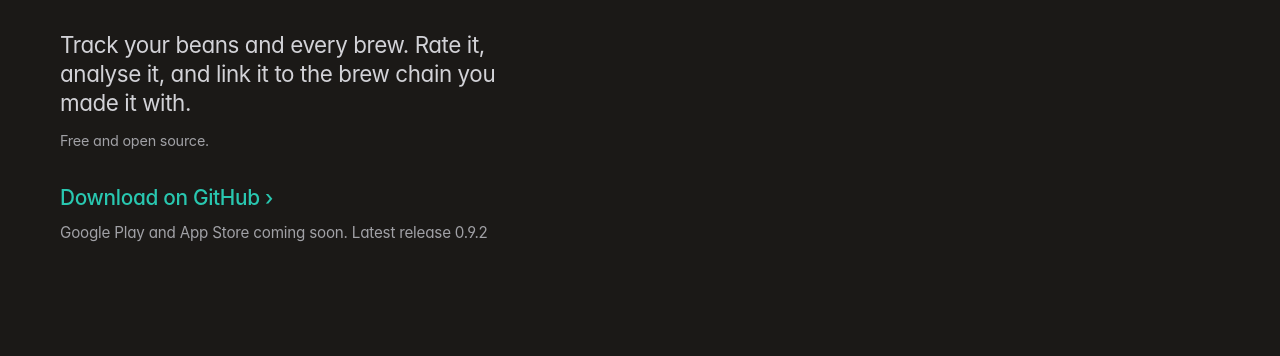
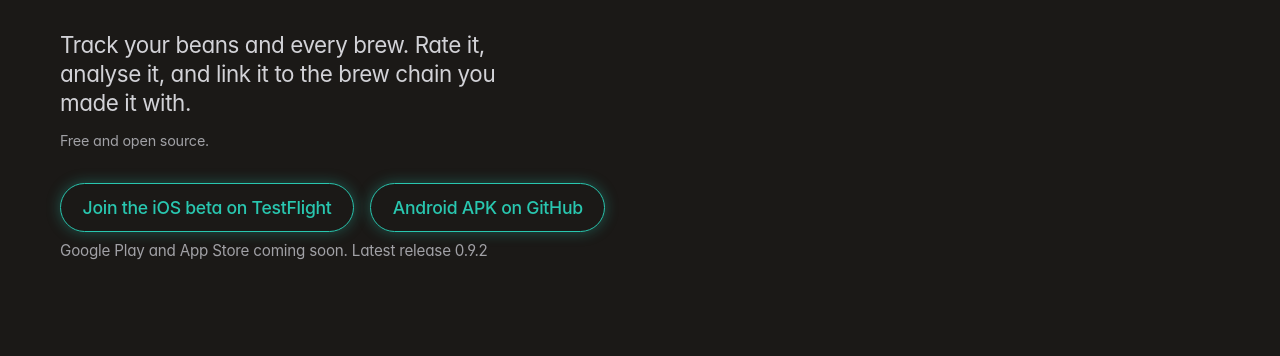
Before and after one commit to tangenzzz/beand, an Astro site in the folder site/: page / in a window 1280 px wide. Shown: the part 444-800 px from the top of the page. Built offline with nearby package versions, Linux system fonts and the light colour scheme; Astro itself is replaced by a stand-in of ours; no server answers; a web font is replaced by a local one.

Commit message:
Site: TestFlight beta and Android APK as outlined pill buttons
Co-Authored-By: Claude Opus 5.5 <noreply@anthropic.com>

```diff
--- a/site/src/components/Home.astro
+++ b/site/src/components/Home.astro
@@ -6,7 +6,7 @@ import ShotHistory from './ShotHistory.astro';
 import CoffeeDesk from './CoffeeDesk.astro';
 import Points from './Points.astro';
 import { home as c } from '../i18n/home';
-import { release } from '../release';
+import { release, TESTFLIGHT_URL } from '../release';
 ---
 <Base lang="en" route="home">
   <section class="hero wrap">
@@ -14,7 +14,10 @@ import { release } from '../release';
     <p class="lead">{c.hero.lead}</p>
     <p class="note">{c.hero.note}</p>
     <div class="download">
-      <a href={release.url} rel="noopener">Download on GitHub <span aria-hidden="true">›</span></a>
+      <div class="actions">
+        <a class="btn" href={TESTFLIGHT_URL} rel="noopener">Join the iOS beta on TestFlight</a>
+        <a class="btn" href={release.url} rel="noopener">Android APK on GitHub</a>
+      </div>
       <p>Google Play and App Store coming soon. Latest release {release.version}</p>
     </div>
   </section>
@@ -56,7 +59,7 @@ import { release } from '../release';
 </Base>
 
 <style>
-  /* Hero: big headline, lead, download as a text link */
+  /* Hero: big headline, lead, TestFlight + GitHub as outlined pill buttons */
   .hero { padding: 6rem 0 2rem; }
   .hero h1 { font-size: clamp(3.4rem, 10vw, 8.5rem); max-width: 10ch; }
   .lead { margin: 1.75rem 0 0.8rem; }
@@ -64,6 +67,9 @@ import { release } from '../release';
   .download { margin-top: 2rem; }
   .download a { color: var(--accent); font-size: 1.3rem; font-weight: 500; letter-spacing: -0.015em; text-decoration: none; }
   .download a:hover { text-decoration: underline; }
+  .actions { display: flex; flex-wrap: wrap; align-items: center; gap: 0.75rem 1rem; }
+  .download a.btn { display: inline-block; padding: 0.65rem 1.35rem; border: 1.5px solid var(--accent); border-radius: 999px; color: var(--accent); font-size: 1.1rem; font-weight: 500; box-shadow: 0 0 14px color-mix(in srgb, var(--accent) 35%, transparent); transition: box-shadow 0.2s, background 0.2s; }
+  .download a.btn:hover { text-decoration: none; background: color-mix(in srgb, var(--accent) 12%, transparent); box-shadow: 0 0 22px color-mix(in srgb, var(--accent) 55%, transparent); }
   .download p { margin: 0.5rem 0 0; color: var(--text-muted); font-size: 0.95rem; }
   @media (max-width: 900px) { .hero { padding-top: 3.5rem; } }
 
--- a/site/src/release.ts
+++ b/site/src/release.ts
@@ -24,3 +24,6 @@ async function latest(): Promise<{ version: string; url: string }> {
 }
 
 export const release = await latest();
+
+// Public TestFlight beta for iPhone and iPad.
+export const TESTFLIGHT_URL = 'https://testflight.apple.com/join/4u4C1wfx';
```
